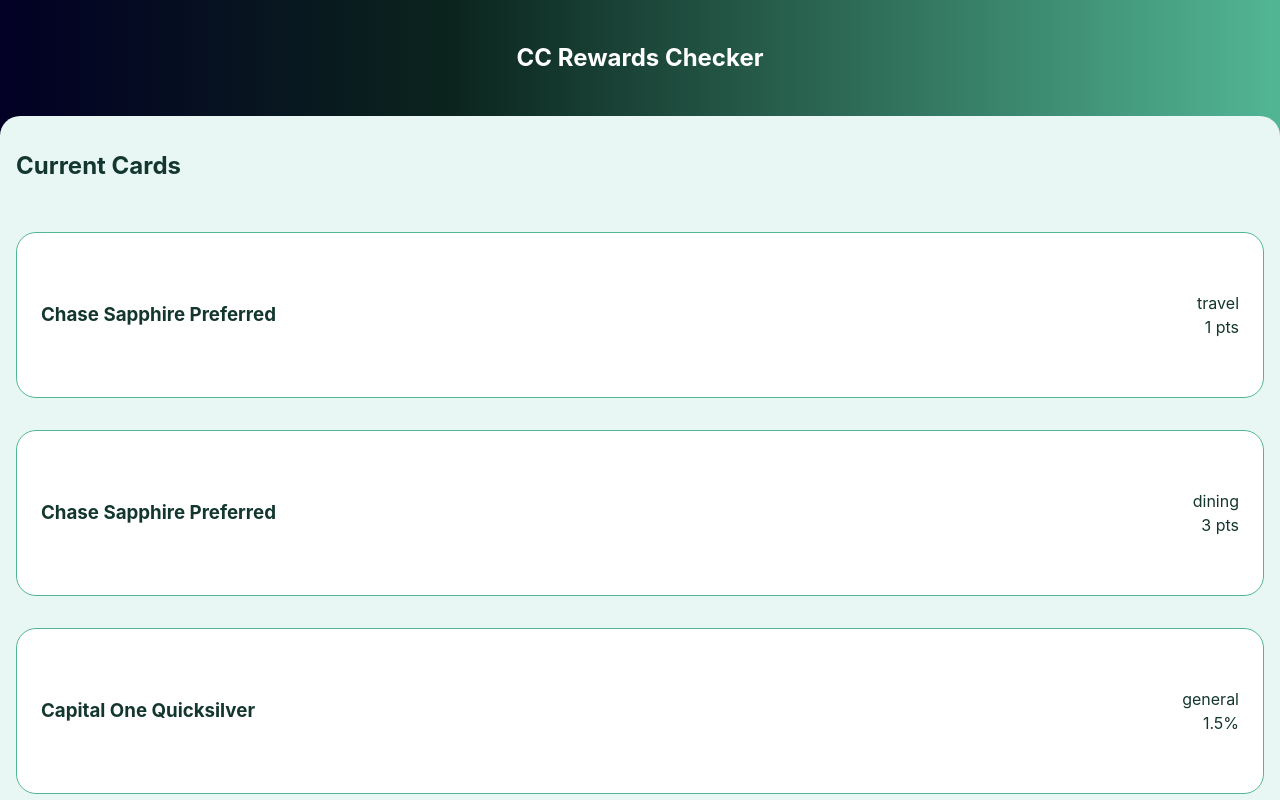
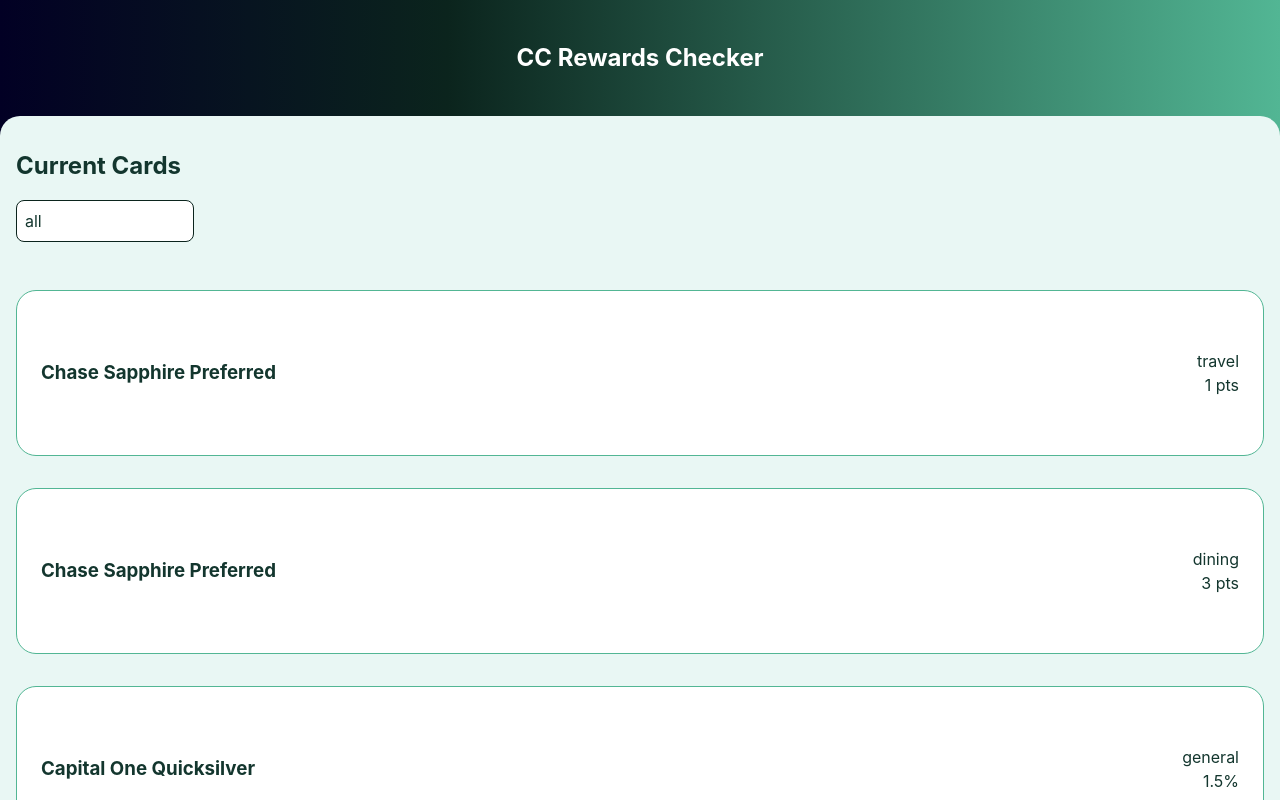
Before and after one commit to christinaor/cc-rewards-checker, a React (Vite) app: page / in a window 1280 px wide. Shown: the top 800 px of the page. Built offline with nearby package versions, Linux system fonts and the light colour scheme.

Commit message:
Filter works for everything but 'all'

```diff
--- /dev/null
+++ b/mockdata/categoriesData.js
@@ -0,0 +1,10 @@
+const categories = [
+  'dining',
+  'entertainment',
+  'gas',
+  'general',
+  'groceries',
+  'travel',
+];
+
+export default categories;
--- a/src/components/CardDisplay/CardDisplay.jsx
+++ b/src/components/CardDisplay/CardDisplay.jsx
@@ -1,4 +1,8 @@
-import { useState } from "react";
+import { useState, useEffect } from "react";
+
+import mockUserData from '/mockData/userData';
+
+import CategoryFilter from "../CategoryFilter/CategoryFilter";
 
 import styles from './styles.module.scss';
 
@@ -12,13 +16,31 @@
   selectedCard,
   setSelectedCard,
 }) {
-  // const [isEditingCard, setIsEditingCard] = useState(false);
-  // const [selectedCard, setSelectedCard] = useState({
-  //   id: null,
-  //   category: '',
-  //   percentage: '',
-  //   points: '',
-  // });
+
+  const [categories, setCategories] = useState([]);
+  const [currentCategory, setCurrentCategory] = useState('all')
+
+  useEffect(() => {
+    if (currentCategory !== 'all') {
+      const filteredUserData = mockUserData.filter(card => card.category === currentCategory);
+      setUserData(filteredUserData);
+    } else {
+      setUserData(mockUserData);
+    }
+  }, [currentCategory, setUserData])
+
+  useEffect(() => {
+    if (mockUserData.length > 0) {
+      const existingCategories = mockUserData.reduce((accumulator, card) => {
+        console.log(card)
+        if (!accumulator.includes(card.category)) {
+          accumulator.push(card.category);
+        }
+        return accumulator;
+      }, [])
+      setCategories(existingCategories);
+    }
+  }, [userData])
 
   const handleUpdateCard = (card) => {
     console.log(card)
@@ -80,6 +102,13 @@
   return (
     <div className={styles.cardDisplay}>
       <h2 className={styles.cardDisplayTitle}>{!isUpdating ? 'Current Cards' : 'Select a Card to Update'}</h2>
+
+      <CategoryFilter
+        categories={categories}
+        setCategories={setCategories}
+        currentCategory={currentCategory}
+        setCurrentCategory={setCurrentCategory}
+      />
 
       <div className={`${isUpdating ? styles.updatingList : ''} ${styles.cardDisplayList}`}>
         {userData.length > 0 && userData.map((card, index) => (
--- a/src/components/CardDisplay/styles.module.scss
+++ b/src/components/CardDisplay/styles.module.scss
@@ -1,8 +1,9 @@
 @import 'src/styles/colors.scss';
 
-// .cardDisplay {
+.cardDisplay {
   // padding: 2rem 1rem;
-// }
+  min-height: 400px;
+}
 
 .cardDisplayTitle {
   padding: 2rem 1rem 0;
--- /dev/null
+++ b/src/components/CategoryFilter/CategoryFilter.jsx
@@ -0,0 +1,36 @@
+import { useState } from "react";
+
+// import categories from '/mockdata/categoriesData';
+
+import styles from './styles.module.scss';
+
+export default function CategoryFilter({ categories, setCategories, currentCategory, setCurrentCategory }) {
+  const [toggleDropdown, setToggleDropdown] = useState(false);
+
+  const handleDropdownClick = (e) => {
+    e.preventDefault();
+
+    if (!e.target.innerText) {
+      setCurrentCategory('all')
+    } else {
+      setCurrentCategory(e.target.innerText)
+    }
+    setToggleDropdown(false);
+  }
+
+  return (
+    <div className={styles.categoryFilter}>
+      {/* <div className={styles.filterText}>Category Filter:</div> */}
+      <div className={`${toggleDropdown ? styles.toggledDropdown : ''} ${styles.displayCategory}`} onClick={() => setToggleDropdown(!toggleDropdown)}>{currentCategory}</div>
+      {toggleDropdown && (
+        <ul className={styles.categoryList}>
+          <li key={`category-all`} className={styles.categoryItem} onClick={(e) => {setCurrentCategory(e.target.value)}}>all</li>
+          {categories?.map(category => (
+            <li key={`category-${category}`} className={styles.categoryItem} onClick={(e) => handleDropdownClick(e)}>{category}</li>
+          ))}
+        </ul>
+      )}
+    </div>
+  )
+
+}
--- /dev/null
+++ b/src/components/CategoryFilter/styles.module.scss
@@ -0,0 +1,48 @@
+@import 'src/styles/colors.scss';
+
+.categoryFilter {
+  // display: flex;
+  // flex-direction: column;
+  padding: 1rem 0 0 1rem;
+  // gap: 0.5rem;
+}
+
+.filterText {
+  display: flex;
+  justify-content: flex-start;
+  align-items: center;
+
+  font-size: 0.9rem;
+}
+
+.displayCategory {
+  position: relative;
+  display: inline-block;
+  padding: 0.5rem;
+  width: 10rem;
+
+  border: 1px solid $backgroundColorDarkMint;
+  border-radius: 8px;
+  background-color: $mainTextColorWhite;
+}
+.toggledDropdown {
+  border-bottom-left-radius: none;
+  border-bottom-right-radius: none;
+}
+
+.categoryList {
+  position: absolute;
+  margin: 0;
+  padding: 0.5rem;
+  width: 10rem;
+
+  list-style-type: none;
+
+  border: 1px solid $backgroundColorDarkMint;
+  background-color: $mainTextColorWhite;
+}
+
+.categoryItem {
+  padding: 0.2rem 0;
+  font-size: 0.8rem;
+}
```
